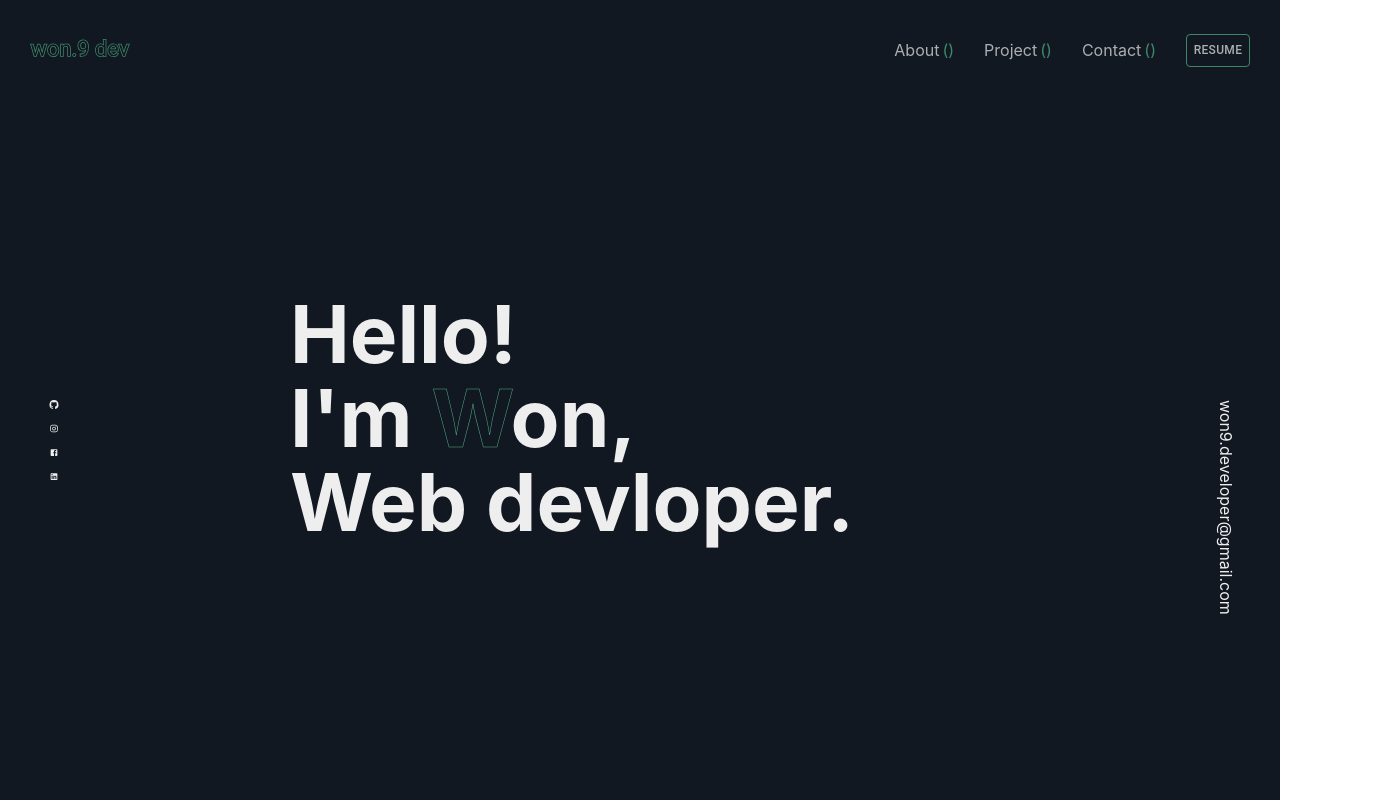
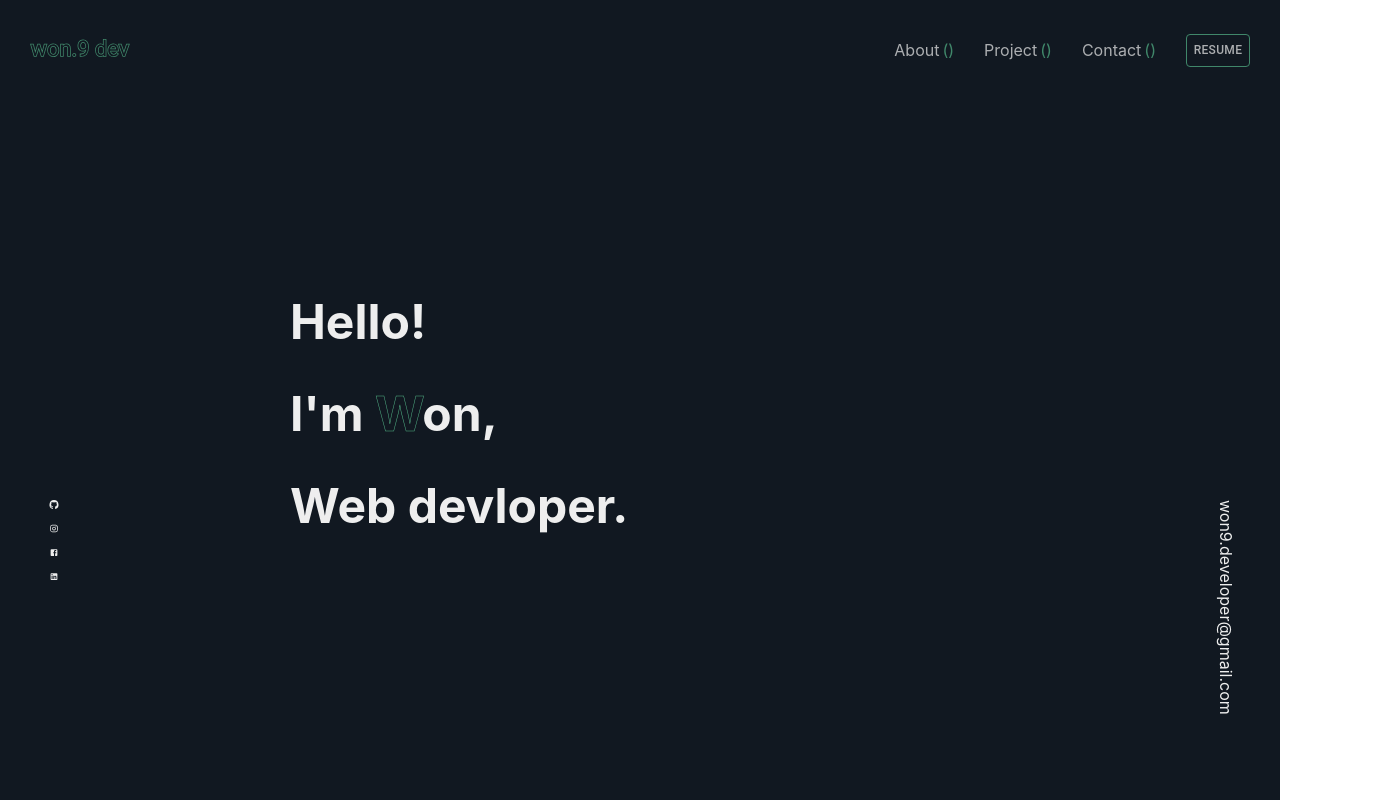
Before and after one commit to wonho-jung/Portfolio, a React (Create React App) app: page / in a window 1280 px wide. Shown: the top 800 px of the page, 1385 px wide, since content can reach past the window. Built offline with nearby package versions, Linux system fonts and the light colour scheme.

Commit message:
fix margin, padding for phone and detail check for Home,About,Project

```diff
--- a/src/App.js
+++ b/src/App.js
@@ -44,6 +44,4 @@ const AppContainer = styled.div`
 `;
 const AppBodyContainer = styled.div`
   display: flex;
-  @media (min-width: 320px) and (max-width: 480px) {
-  }
 `;
--- a/src/components/About.js
+++ b/src/components/About.js
@@ -66,6 +66,7 @@ function About() {
 export default About;
 
 const AboutContainer = styled.div`
+  margin-bottom: 150px;
   height: 100%;
   ul {
     padding-top: 10px;
@@ -83,28 +84,8 @@ const AboutContainer = styled.div`
     }
   }
   h1 {
-    font-size: 3em;
     span {
       color: #54b689;
-    }
-  }
-  /* h1 {
-    font-size: 2.5em;
-    line-height:1.125em
-  } */
-
-  @media only screen and (max-width: 640px) {
-    h1 {
-      font-size: 2em;
-      font-weight: 700;
-    }
-  }
-  @media (min-width: 641x) and (max-width: 1007px) {
-  }
-  @media only screen and (min-width: 1008px) {
-    h1 {
-      font-size: 2em;
-      font-weight: 700;
     }
   }
 `;
@@ -116,18 +97,32 @@ const ContentRight = styled.div`
   img {
     width: 200px;
   }
-  @media (min-width: 320px) and (max-width: 480px) {
+
+  @media only screen and (max-width: 640px) {
     display: none;
+  }
+  @media (min-width: 641px) and (max-width: 1007px) {
+    display: block;
+  }
+  @media only screen and (min-width: 1008px) {
+    display: block;
   }
 `;
 const AboutImgMoboile = styled.div`
-  display: none;
   @media (min-width: 320px) and (max-width: 480px) {
+  }
+  @media only screen and (max-width: 640px) {
     display: flex;
     justify-content: center;
     align-items: center;
     padding-top: 30px;
     border-radius: 999px;
+  }
+  @media (min-width: 641px) and (max-width: 1007px) {
+    display: none;
+  }
+  @media only screen and (min-width: 1008px) {
+    display: none;
   }
 
   /* box-shadow: 0 4px 8px 0 rgba(0, 0, 0, 0.2), 0 6px 20px 0 rgba(0, 0, 0, 0.19); */
--- a/src/components/Body.js
+++ b/src/components/Body.js
@@ -31,9 +31,44 @@ const BodyContainer = styled.div`
   justify-content: center;
   padding: 0 100px;
   margin: 0px auto;
-  @media (min-width: 320px) and (max-width: 480px) {
+  h1 {
+    font-weight: 700;
+  }
+  h3 {
+    color: #54b689;
+  }
+  p {
+    font-size: 1em;
+  }
+  @media only screen and (max-width: 640px) {
     flex: 1;
+    justify-content: center;
     padding: 0 30px;
     margin: 0;
+    h1 {
+      margin-bottom: 20px;
+      font-size: 1.5em;
+      line-height: 1.125em;
+    }
+    h2 {
+      font-size: 1.25em;
+    }
+    h3 {
+      font-size: 1.025em;
+    }
+  }
+  @media (min-width: 641px) and (max-width: 1007px) {
+    h1 {
+      font-size: 2em;
+      line-height: 1.2em;
+      margin-bottom: 20px;
+    }
+  }
+  @media only screen and (min-width: 1008px) {
+    h1 {
+      font-size: 3em;
+      line-height: 1.5em;
+      margin-bottom: 20px;
+    }
   }
 `;
--- a/src/components/Contact.js
+++ b/src/components/Contact.js
@@ -8,7 +8,7 @@ function Contact() {
   return (
     <ContactContainer id="contact">
       <div>
-        <h1>
+        <h1 style={{ justifyContent: "center", display: "flex" }}>
           Contact<span>()</span>{" "}
         </h1>
         <p>Feel free to send an e-mail</p>
@@ -42,6 +42,10 @@ function Contact() {
 export default Contact;
 
 const ContactContainer = styled.div`
+  display: flex;
+  flex-direction: column;
+  align-items: center;
+  margin-bottom: 50px;
   height: 100%;
   h1 > span {
     color: #54b689;
--- a/src/components/Home.js
+++ b/src/components/Home.js
@@ -30,7 +30,7 @@ const HomeContainer = styled.div`
   }
   @media only screen and (max-width: 640px) {
     h1 {
-      font-size: 2em;
+      font-size: 2em !important;
       font-weight: 700;
       line-height: 1.25 em;
       transform: translate(0, -100%);
--- a/src/components/LeftSidebar.js
+++ b/src/components/LeftSidebar.js
@@ -21,13 +21,13 @@ export default LeftSidebar;
 
 const LeftSidebarContainer = styled.div`
   position: sticky;
-  top: 400px;
+  top: 500px;
   height: fit-content;
   flex: 0.1;
   display: flex;
   justify-content: center;
   max-width: 150px;
-  @media (min-width: 320px) and (max-width: 480px) {
+  @media screen and (max-width: 960px) {
     display: none;
   }
 `;
--- a/src/components/OtherProject.js
+++ b/src/components/OtherProject.js
@@ -19,7 +19,9 @@ function OtherProject() {
   };
   return (
     <OtherProjectContanier>
-      <h1>Other Projects</h1>
+      <h1>
+        Other Projects <span>()</span>
+      </h1>
       <OtherProjectContent>
         <SideProject
           title="test"
@@ -96,14 +98,13 @@ export default OtherProject;
 
 const OtherProjectContanier = styled.div`
   height: 100%;
-  margin: 50px 0;
-  h1 {
-    margin-bottom: 30px;
-  }
+
+  margin-top: 100px;
 `;
 
 const OtherProjectContent = styled.div`
   display: grid;
+  justify-content: center;
   button {
     border: 1px solid #54b689;
     margin: 0 auto;
--- a/src/components/Project.js
+++ b/src/components/Project.js
@@ -178,8 +178,13 @@ function Project() {
             <li>Spotify Web API</li>
           </ul>
           <Icons>
-            <CodeIcon />
-            <WebAssetIcon />
+            <a href="#">
+              <CodeIcon />
+            </a>
+            <a href="#">
+              {" "}
+              <WebAssetIcon />
+            </a>
           </Icons>
         </ContentIntro>
       </ProjectContent>
@@ -192,28 +197,28 @@ export default Project;
 
 const ProjectContainer = styled.div`
   height: 100%;
+  margin-bottom: 150px;
 
   h1 {
-    font-size: 3em;
     span {
       color: #54b689;
-    }
-  }
-  @media (min-width: 320px) and (max-width: 480px) {
-    h1 {
-      font-size: 2em;
-    }
-    h2 {
-      font-size: 1.5em;
-    }
-    h3 {
-      font-size: 1.25em;
     }
   }
 `;
 
 const ProjectContent = styled.div`
-  @media (min-width: 320px) and (max-width: 480px) {
+  @media only screen and (max-width: 640px) {
+    margin-bottom: 50px;
+    position: relative;
+    border: 1px solid #54b689;
+  }
+
+  @media (min-width: 641px) and (max-width: 1007px) {
+    margin-top: 30px;
+    margin-bottom: 50px;
+    position: relative;
+  }
+  @media only screen and (min-width: 1008px) {
     margin-top: 30px;
     margin-bottom: 50px;
     position: relative;
@@ -230,7 +235,10 @@ const ContentIntro = styled.div`
       padding-right: 10px;
     }
   }
-  @media (min-width: 320px) and (max-width: 480px) {
+
+  @media only screen and (max-width: 640px) {
+    height: 300px;
+    padding: 20px 10px;
     background-color: #111821;
     position: absolute;
     top: 0;
@@ -240,17 +248,23 @@ const ContentIntro = styled.div`
       opacity: 0.9;
     }
   }
+
+  @media (min-width: 641px) and (max-width: 1007px) {
+  }
+  @media only screen and (min-width: 1008px) {
+  }
 `;
 const ContentImg = styled.div`
-  img {
-    width: 100%;
-    height: 260px;
-  }
-  @media (min-width: 320px) and (max-width: 480px) {
+  @media only screen and (max-width: 640px) {
     img {
       width: 100%;
-      height: 260px;
+      height: 300px;
     }
+  }
+
+  @media (min-width: 641px) and (max-width: 1007px) {
+  }
+  @media only screen and (min-width: 1008px) {
   }
 `;
 
--- a/src/components/RightSidebar.js
+++ b/src/components/RightSidebar.js
@@ -14,7 +14,7 @@ export default RightSidebar;
 const RightSidebarContainer = styled.div`
   /* padding: 0 20px; */
   position: sticky;
-  top: 400px;
+  top: 500px;
   height: fit-content;
   flex: 0.1;
   display: flex;
@@ -22,7 +22,7 @@ const RightSidebarContainer = styled.div`
   align-items: center;
   max-width: 150px;
   writing-mode: vertical-rl;
-  @media (min-width: 320px) and (max-width: 480px) {
+  @media screen and (max-width: 960px) {
     display: none;
   }
 `;
```
